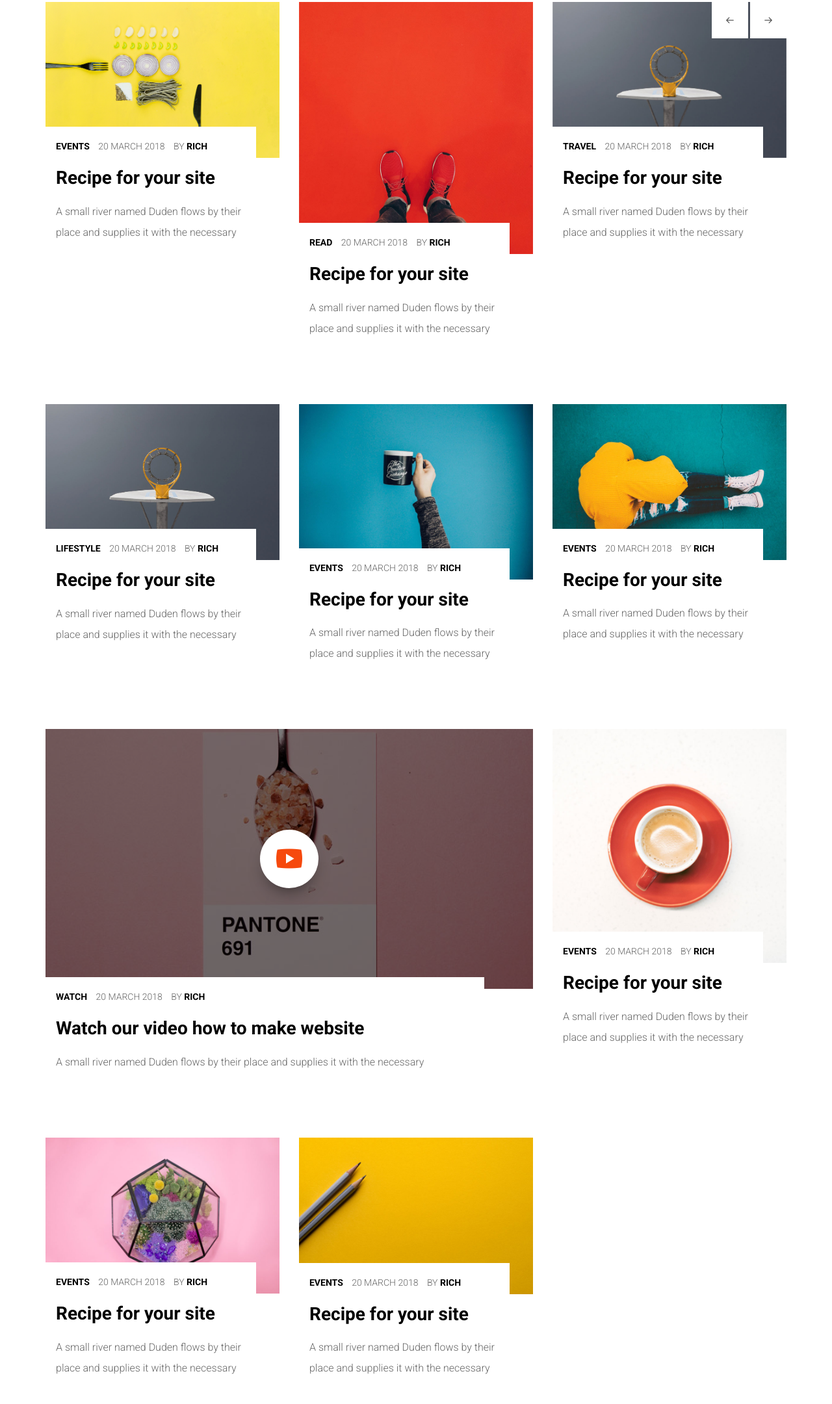
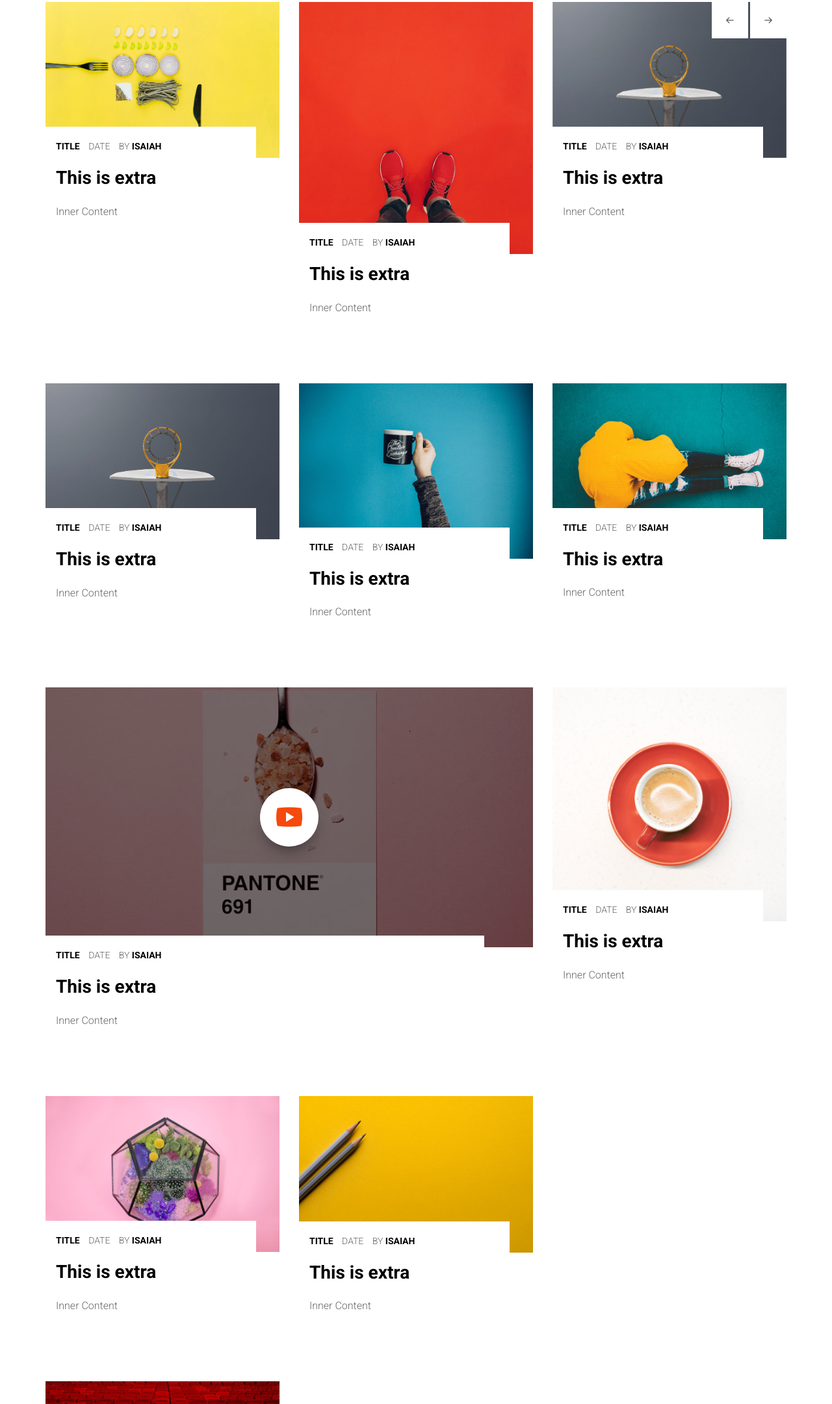
Before and after one commit to isaiahmondesir/isaiahmondesir.github.io, a plain HTML site: page index.html in a window 1280 px wide. Shown: the part 889-3050 px from the top of the page at 65% size. Drawn offline with Linux system fonts and the light colour scheme; files whose address does not match are found by name.

Commit message:
Update index.html

```diff
--- a/index.html
+++ b/index.html
@@ -172,12 +172,12 @@
 							</div>
 							<div class="desc">
 								<p class="meta">
-									<span class="cat"><a href="#">Events</a></span>
-									<span class="date">20 March 2018</span>
-									<span class="pos">By <a href="#">Rich</a></span>
+									<span class="cat"><a href="#">Title</a></span>
+									<span class="date">Date</span>
+									<span class="pos">By <a href="#">Isaiah</a></span>
 								</p>
-								<h2><a href="blog.html">Recipe for your site</a></h2>
-								<p>A small river named Duden flows by their place and supplies it with the necessary </p>
+								<h2><a href="blog.html">This is extra</a></h2>
+								<p>Inner Content</p>
 							</div>
 						</div>
 					</div>
@@ -188,12 +188,12 @@
 							</div>
 							<div class="desc">
 								<p class="meta">
-									<span class="cat"><a href="#">Read</a></span>
-									<span class="date">20 March 2018</span>
-									<span class="pos">By <a href="#">Rich</a></span>
+									<span class="cat"><a href="#">Title</a></span>
+									<span class="date">Date</span>
+									<span class="pos">By <a href="#">Isaiah</a></span>
 								</p>
-								<h2><a href="blog.html">Recipe for your site</a></h2>
-								<p>A small river named Duden flows by their place and supplies it with the necessary </p>
+								<h2><a href="blog.html">This is extra</a></h2>
+								<p>Inner Content</p>
 							</div>
 						</div>
 					</div>
@@ -211,12 +211,12 @@
 							</div>
 							<div class="desc">
 								<p class="meta">
-									<span class="cat"><a href="#">Travel</a></span>
-									<span class="date">20 March 2018</span>
-									<span class="pos">By <a href="#">Rich</a></span>
+									<span class="cat"><a href="#">Title</a></span>
+									<span class="date">Date</span>
+									<span class="pos">By <a href="#">Isaiah</a></span>
 								</p>
-								<h2><a href="blog.html">Recipe for your site</a></h2>
-								<p>A small river named Duden flows by their place and supplies it with the necessary </p>
+								<h2><a href="blog.html">This is extra</a></h2>
+								<p>Inner Content</p>
 							</div>
 						</div>
 					</div>
@@ -229,12 +229,12 @@
 							</div>
 							<div class="desc">
 								<p class="meta">
-									<span class="cat"><a href="#">Lifestyle</a></span>
-									<span class="date">20 March 2018</span>
-									<span class="pos">By <a href="#">Rich</a></span>
+									<span class="cat"><a href="#">Title</a></span>
+									<span class="date">Date</span>
+									<span class="pos">By <a href="#">Isaiah</a></span>
 								</p>
-								<h2><a href="blog.html">Recipe for your site</a></h2>
-								<p>A small river named Duden flows by their place and supplies it with the necessary </p>
+								<h2><a href="blog.html">This is extra</a></h2>
+								<p>Inner Content</p>
 							</div>
 						</div>
 					</div>
@@ -245,12 +245,12 @@
 							</div>
 							<div class="desc">
 								<p class="meta">
-									<span class="cat"><a href="#">Events</a></span>
-									<span class="date">20 March 2018</span>
-									<span class="pos">By <a href="#">Rich</a></span>
+									<span class="cat"><a href="#">Title</a></span>
+									<span class="date">Date</span>
+									<span class="pos">By <a href="#">Isaiah</a></span>
 								</p>
-								<h2><a href="blog.html">Recipe for your site</a></h2>
-								<p>A small river named Duden flows by their place and supplies it with the necessary </p>
+								<h2><a href="blog.html">This is extra</a></h2>
+								<p>Inner Content</p>
 							</div>
 						</div>
 					</div>
@@ -261,12 +261,12 @@
 							</div>
 							<div class="desc">
 								<p class="meta">
-									<span class="cat"><a href="#">Events</a></span>
-									<span class="date">20 March 2018</span>
-									<span class="pos">By <a href="#">Rich</a></span>
+									<span class="cat"><a href="#">Title</a></span>
+									<span class="date">Date</span>
+									<span class="pos">By <a href="#">Isaiah</a></span>
 								</p>
-								<h2><a href="blog.html">Recipe for your site</a></h2>
-								<p>A small river named Duden flows by their place and supplies it with the necessary </p>
+								<h2><a href="blog.html">This is extra</a></h2>
+								<p>Inner Content</p>
 							</div>
 						</div>
 					</div>
@@ -282,12 +282,12 @@
 							</div>
 							<div class="desc">
 								<p class="meta">
-									<span class="cat"><a href="#">Watch</a></span>
-									<span class="date">20 March 2018</span>
-									<span class="pos">By <a href="#">Rich</a></span>
+									<span class="cat"><a href="#">Title</a></span>
+									<span class="date">Date</span>
+									<span class="pos">By <a href="#">Isaiah</a></span>
 								</p>
-								<h2><a href="blog.html">Watch our video how to make website</a></h2>
-								<p>A small river named Duden flows by their place and supplies it with the necessary </p>
+								<h2><a href="blog.html">This is extra</a></h2>
+								<p>Inner Content</p>
 							</div>
 						</div>
 					</div>
@@ -298,12 +298,12 @@
 							</div>
 							<div class="desc">
 								<p class="meta">
-									<span class="cat"><a href="#">Events</a></span>
-									<span class="date">20 March 2018</span>
-									<span class="pos">By <a href="#">Rich</a></span>
+									<span class="cat"><a href="#">Title</a></span>
+									<span class="date">Date</span>
+									<span class="pos">By <a href="#">Isaiah</a></span>
 								</p>
-								<h2><a href="blog.html">Recipe for your site</a></h2>
-								<p>A small river named Duden flows by their place and supplies it with the necessary </p>
+								<h2><a href="blog.html">This is extra</a></h2>
+								<p>Inner Content</p>
 							</div>
 						</div>
 					</div>
@@ -316,12 +316,12 @@
 							</div>
 							<div class="desc">
 								<p class="meta">
-									<span class="cat"><a href="#">Events</a></span>
-									<span class="date">20 March 2018</span>
-									<span class="pos">By <a href="#">Rich</a></span>
+									<span class="cat"><a href="#">Title</a></span>
+									<span class="date">Date</span>
+									<span class="pos">By <a href="#">Isaiah</a></span>
 								</p>
-								<h2><a href="blog.html">Recipe for your site</a></h2>
-								<p>A small river named Duden flows by their place and supplies it with the necessary </p>
+								<h2><a href="blog.html">This is extra</a></h2>
+								<p>Inner Content</p>
 							</div>
 						</div>
 					</div>
@@ -332,12 +332,12 @@
 							</div>
 							<div class="desc">
 								<p class="meta">
-									<span class="cat"><a href="#">Events</a></span>
-									<span class="date">20 March 2018</span>
-									<span class="pos">By <a href="#">Rich</a></span>
+									<span class="cat"><a href="#">Title</a></span>
+									<span class="date">Date</span>
+									<span class="pos">By <a href="#">Isaiah</a></span>
 								</p>
-								<h2><a href="blog.html">Recipe for your site</a></h2>
-								<p>A small river named Duden flows by their place and supplies it with the necessary </p>
+								<h2><a href="blog.html">This is extra</a></h2>
+								<p>Inner Content</p>
 							</div>
 						</div>
 					</div>
@@ -350,12 +350,12 @@
 							</div>
 							<div class="desc">
 								<p class="meta">
-									<span class="cat"><a href="#">Events</a></span>
-									<span class="date">20 March 2018</span>
-									<span class="pos">By <a href="#">Rich</a></span>
+									<span class="cat"><a href="#">Title</a></span>
+									<span class="date">Date</span>
+									<span class="pos">By <a href="#">Isaiah</a></span>
 								</p>
-								<h2><a href="blog.html">Recipe for your site</a></h2>
-								<p>A small river named Duden flows by their place and supplies it with the necessary </p>
+								<h2><a href="blog.html">This is extra</a></h2>
+								<p>Inner Content</p>
 							</div>
 						</div>
 					</div>
```
